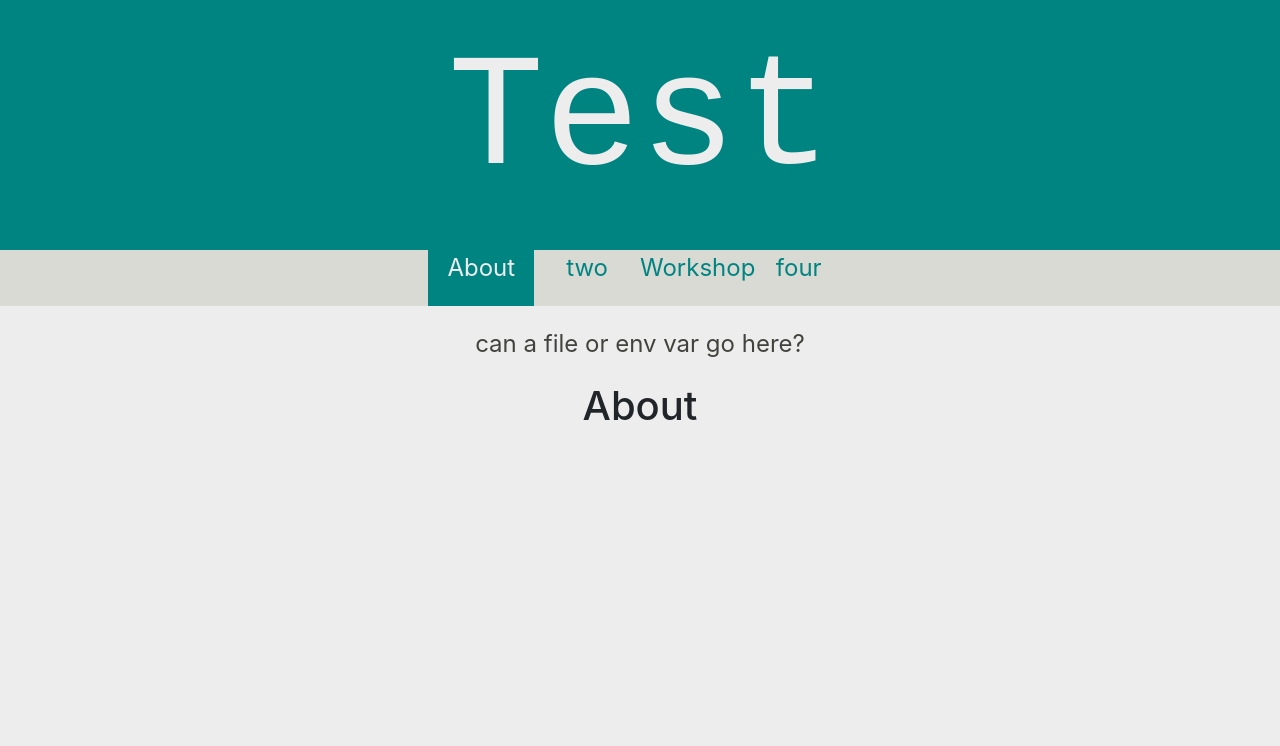
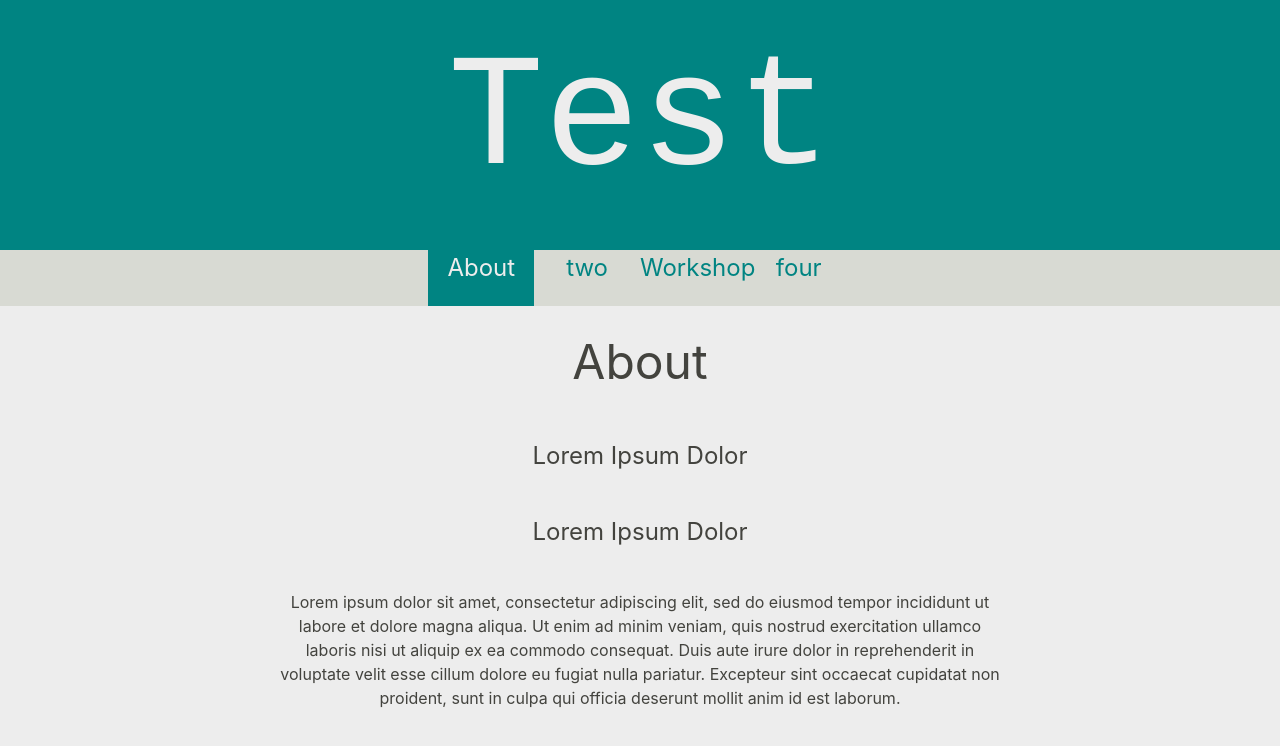
Before and after one commit to lewisdean731/lewisdean-dot-me, a React (Create React App) app: page / in a window 1280 px wide. Both pictures are taken after a click on the link "About". Shown: the top 746 px of the page. Built offline with nearby package versions, Linux system fonts and the light colour scheme.

Commit message:
Add extra text types and example

```diff
--- a/src/components/BannerTexts/BannerWelcome/BannerWelcome.js
+++ b/src/components/BannerTexts/BannerHeader/BannerHeader.js
@@ -1,7 +1,7 @@
 import React from 'react';
-import Classes from './BannerWelcome.module.scss';
+import Classes from './BannerHeader.module.scss';
 
-const BannerWelcome = (props) => {
+const BannerHeader = (props) => {
     return (
         <h1 className={[
             Classes.Title,
@@ -11,4 +11,4 @@ const BannerWelcome = (props) => {
     )
 }
 
-export default BannerWelcome;
+export default BannerHeader;
--- a/src/components/Texts/TextCenterpiece/TextCenterpiece.js
+++ /dev/null
@@ -1,12 +0,0 @@
-import React from 'react';
-import Classes from './TextCenterpiece.module.scss';
-
-const TextCenterpiece = (props) => {
-    return (
-        <div>
-            <p className={Classes.TextCenterpiece}>{props.text}</p>
-        </div>
-    )
-}
-
-export default TextCenterpiece;
--- /dev/null
+++ b/src/components/Texts/TextHeader/TextHeader.js
@@ -0,0 +1,12 @@
+import React from 'react';
+import Classes from './TextHeader.module.scss';
+
+const TextHeader = (props) => {
+    return (
+        <div>
+            <p className={Classes.TextSubheader}>{props.text}</p>
+        </div>
+    )
+}
+
+export default TextHeader;
--- a/src/components/Texts/TextCenterpiece/TextCenterpiece.module.scss
+++ b/src/components/Texts/TextHeader/TextHeader.module.scss
@@ -1,10 +1,10 @@
 @import '../../../styles/resources.scss';
 
-.TextCenterpiece{
+.TextSubheader{
     color: $colour-grey;
     margin: auto;
     padding: 20px;
     text-align: center;
-    font-size: 1.5em;
+    font-size: 3em;
     max-width: 60%;
 }
--- /dev/null
+++ b/src/components/Texts/TextParagraph/TextParagraph.js
@@ -0,0 +1,12 @@
+import React from 'react';
+import Classes from './TextParagraph.module.scss';
+
+const TextSubheader = (props) => {
+    return (
+        <div>
+            <p className={Classes.TextSubheader}>{props.text}</p>
+        </div>
+    )
+}
+
+export default TextSubheader;
--- /dev/null
+++ b/src/components/Texts/TextParagraph/TextParagraph.module.scss
@@ -0,0 +1,10 @@
+@import '../../../styles/resources.scss';
+
+.TextSubheader{
+    color: $colour-grey;
+    margin: auto;
+    padding: 20px;
+    text-align: center;
+    font-size: 1em;
+    max-width: 60%;
+}
--- /dev/null
+++ b/src/components/Texts/TextSubheader/TextSubheader.js
@@ -0,0 +1,12 @@
+import React from 'react';
+import Classes from './TextSubheader.module.scss';
+
+const TextSubheader = (props) => {
+    return (
+        <div>
+            <p className={Classes.TextSubheader}>{props.text}</p>
+        </div>
+    )
+}
+
+export default TextSubheader;
--- /dev/null
+++ b/src/components/Texts/TextSubheader/TextSubheader.module.scss
@@ -0,0 +1,10 @@
+@import '../../../styles/resources.scss';
+
+.TextSubheader{
+    color: $colour-grey;
+    margin: auto;
+    padding: 20px;
+    text-align: center;
+    font-size: 1.5em;
+    max-width: 60%;
+}
--- a/src/containers/Layout/About/About.js
+++ b/src/containers/Layout/About/About.js
@@ -1,13 +1,35 @@
 import React from 'react';
 import {Row, Col} from 'react-bootstrap';
+import TextSubheader from '../../../components/Texts/TextSubheader/TextSubheader';
+import TextHeader from '../../../components/Texts/TextHeader/TextHeader';
+import TextParagraph from '../../../components/Texts/TextParagraph/TextParagraph';
+import Aux from '../../../hoc/Aux';
 
 const about = () => {
   return (
-    <Row>
-        <Col>
-            <h1> About </h1>
-        </Col>
-    </Row>
+    <Aux>
+        <Row>
+            <Col>
+                <TextHeader text={"About"} />
+            </Col>
+        </Row>
+        <Row>
+            <Col>
+                <TextSubheader text={"Lorem Ipsum Dolor"} />
+            </Col>
+        </Row>
+        <Row>
+            <Col>
+                <TextSubheader text={"Lorem Ipsum Dolor"} />
+            </Col>
+        </Row>
+        <Row>
+            <Col>
+                <TextParagraph text={"Lorem ipsum dolor sit amet, consectetur adipiscing elit, sed do eiusmod tempor incididunt ut labore et dolore magna aliqua. Ut enim ad minim veniam, quis nostrud exercitation ullamco laboris nisi ut aliquip ex ea commodo consequat. Duis aute irure dolor in reprehenderit in voluptate velit esse cillum dolore eu fugiat nulla pariatur. Excepteur sint occaecat cupidatat non proident, sunt in culpa qui officia deserunt mollit anim id est laborum."} />
+            </Col>
+        </Row>
+    </Aux>
+
   );
 }
 
--- a/src/containers/Layout/Layout.js
+++ b/src/containers/Layout/Layout.js
@@ -1,6 +1,6 @@
 import React, { Component } from 'react';
-import BannerWelcome from '../../components/BannerTexts/BannerWelcome/BannerWelcome';
-import TextCentrepiece from '../../components/Texts/TextCenterpiece/TextCenterpiece';
+import BannerHeader from '../../components/BannerTexts/BannerHeader/BannerHeader';
+import TextCentrepiece from '../../components/Texts/TextSubheader/TextSubheader';
 import {Row, Col} from 'react-bootstrap';
 import Toolbar from '../../components/Toolbar/Toolbar';
 import Aux from '../../hoc/Aux';
@@ -45,16 +45,11 @@ class Layout extends Component {
                 <Container-fluid>
                     <Row>
                         <Col>
-                            <BannerWelcome text={"Test"}></BannerWelcome>
+                            <BannerHeader text={"Test"}></BannerHeader>
                         </Col>
                     </Row>
                     <Row>
                         <Toolbar clicked={this.NavigationItemClickHandler} active={this.state.activenavItem}></Toolbar>
-                    </Row>
-                    <Row>
-                        <Col>
-                            <TextCentrepiece text={"can a file or env var go here?"}></TextCentrepiece>
-                        </Col>
                     </Row>
                 </Container-fluid>
                 <Aux>
```
Also changed, not shown: src/components/BannerTexts/BannerHeader/BannerHeader.module.scss (renamed from src/components/BannerTexts/BannerWelcome/BannerWelcome.module.scss), src/containers/Layout/Workshop/Workshop.js (indentation only).
